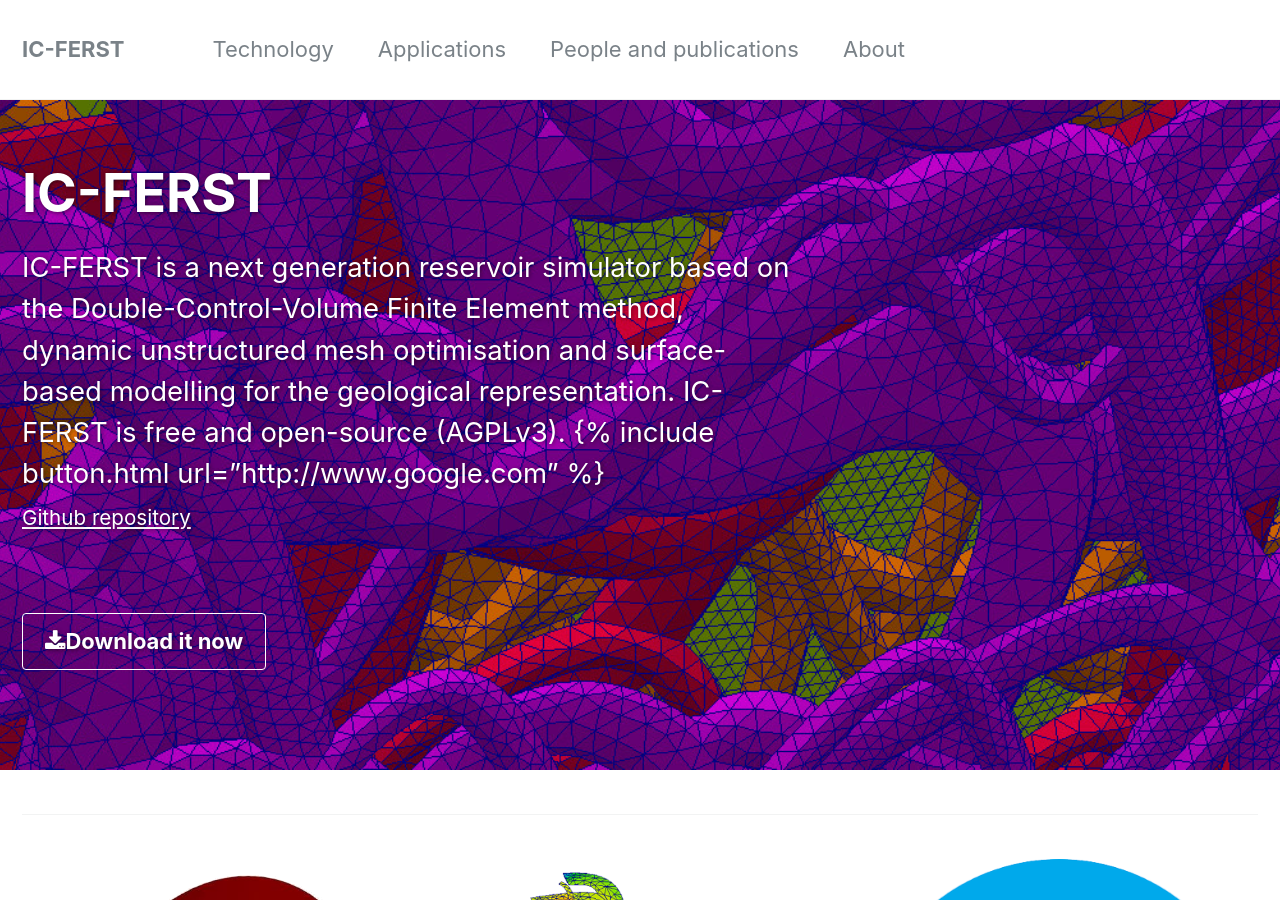
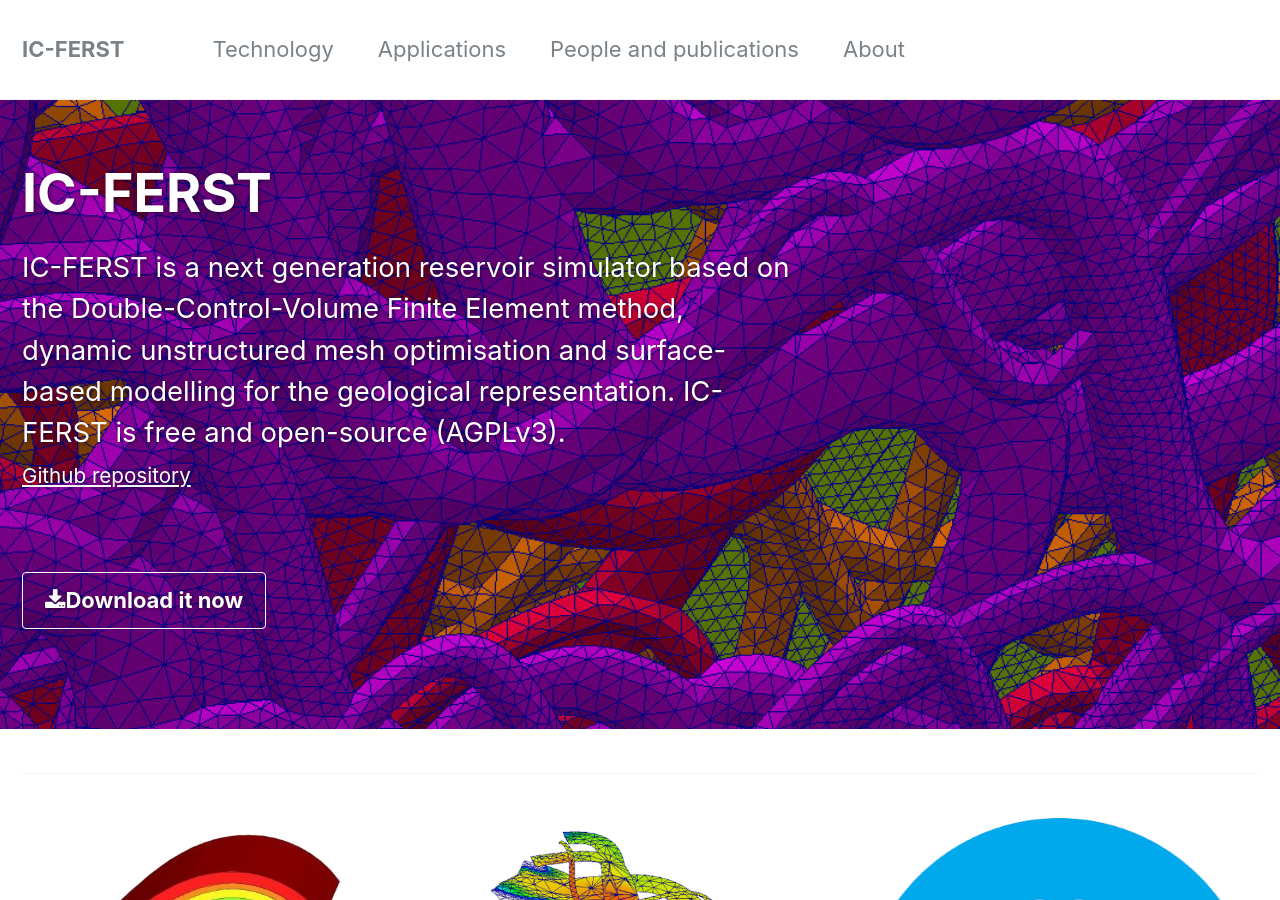
Before and after one commit to Multifluids/multifluids.github.com, a Jekyll site: the page built from _pages/home.md, in a window 1280 px wide and 900 px high. Built offline with Jekyll 4.4.1, drawn with Linux system fonts in a browser that asks for light colours.

Commit message:
Removed text introduced by mistake in home

```diff
--- a/_pages/home.md
+++ b/_pages/home.md
@@ -10,7 +10,6 @@
 excerpt: 'IC-FERST is a next generation reservoir simulator based on the Double-Control-Volume Finite Element method, dynamic unstructured mesh optimisation and surface-based modelling for the geological representation. IC-FERST is free and open-source (AGPLv3).
 
 
-{% include button.html url="http://www.google.com" %}
 <br /> <small><a href="https://github.com/ImperialCollegeLondon/multifluids_icferst">Github repository</a></small><br /><br /> {::nomarkdown}{:/nomarkdown}'
 feature_row:
   - image_path: /assets/images/mm-surface-based.png
```
